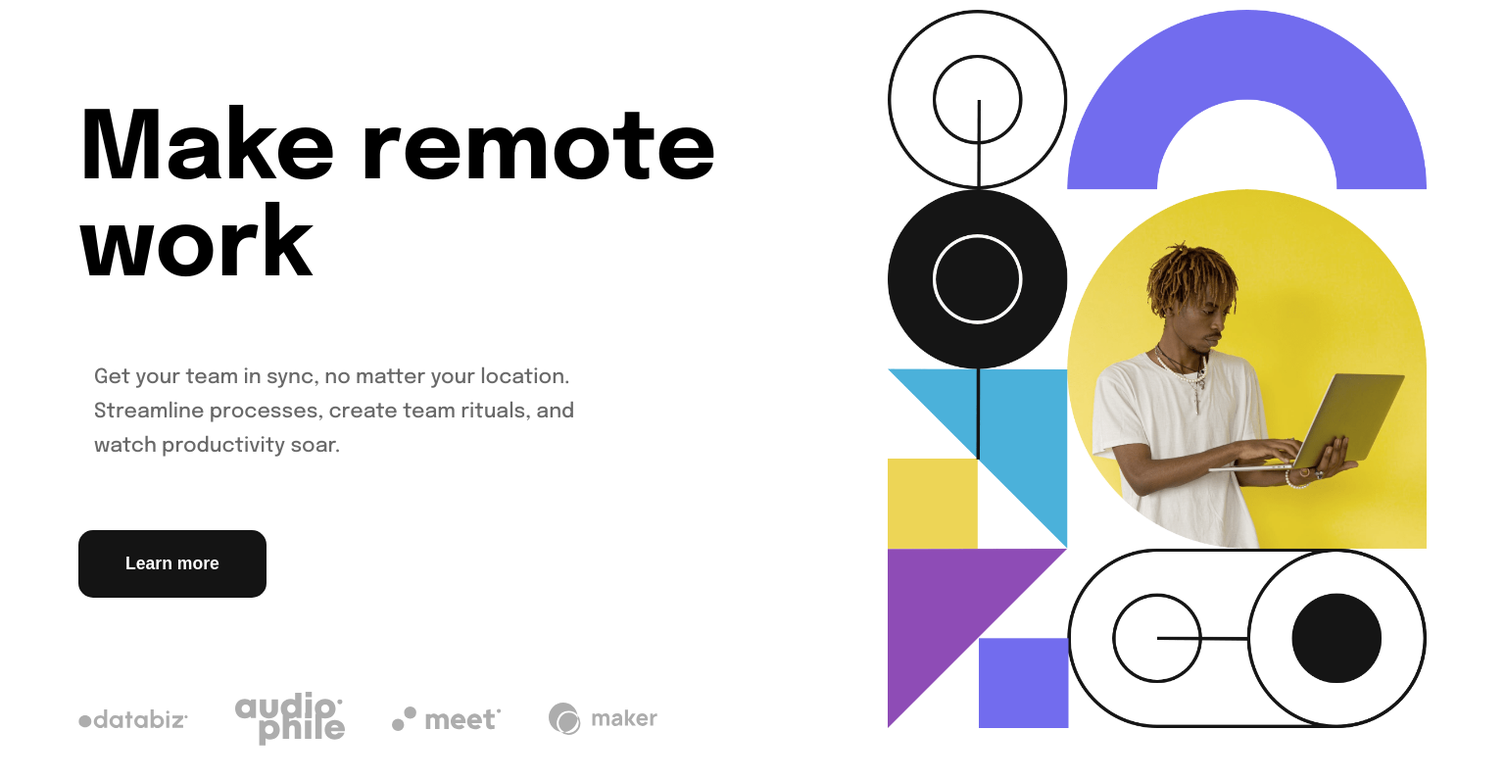
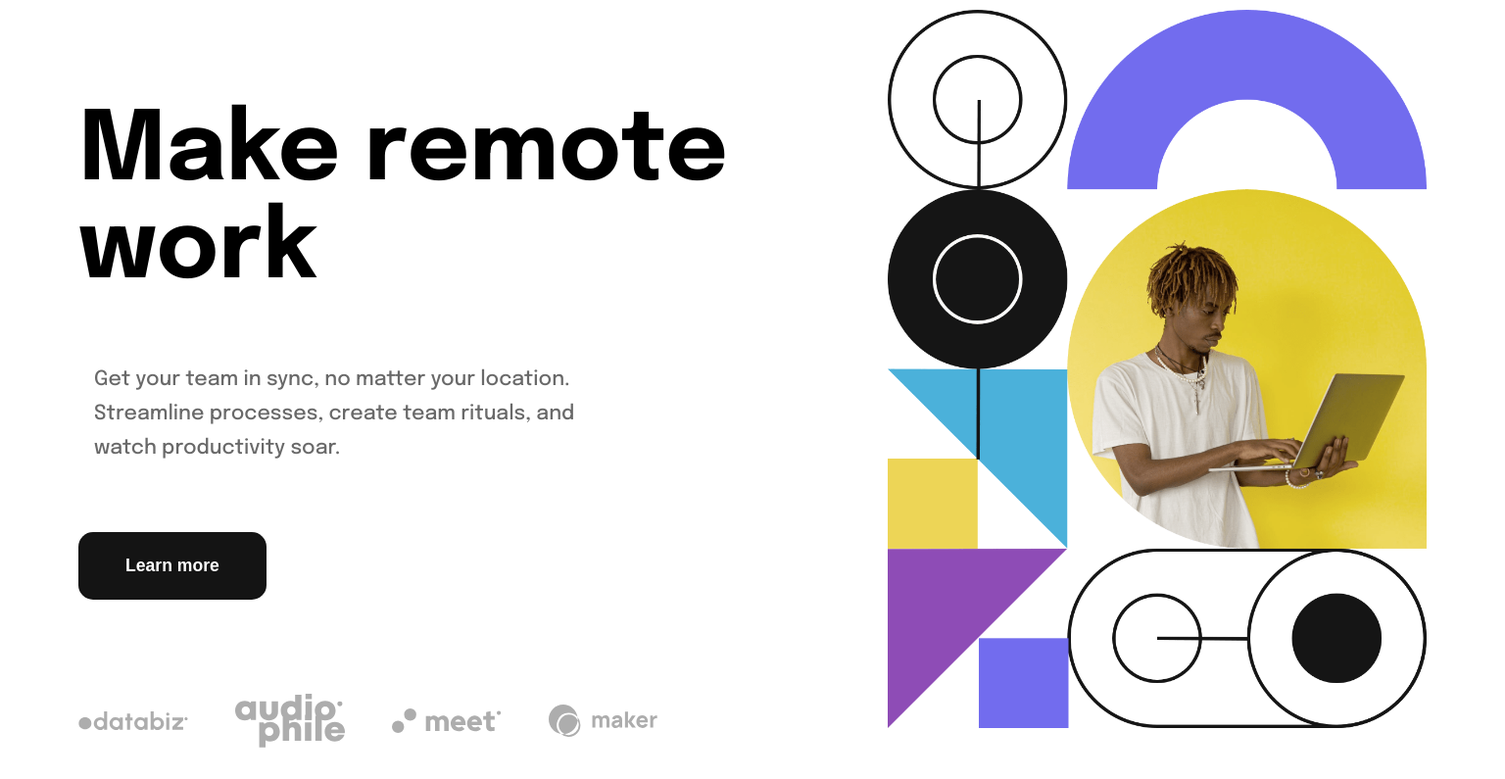
Before and after one commit to adarsh78/intro-section-with-dropdown-navigation, a plain HTML site: page index.html in a window 1536 px wide. Shown: the part 97-892 px from the top of the page at 98% size. Drawn offline with Linux system fonts and the light colour scheme.

Commit message:
css updated

```diff
--- a/styles.css
+++ b/styles.css
@@ -221,7 +221,7 @@ h4:hover{
   }
 
   .hero-about h1{
-        font-size: 6rem;
+        font-size: 6.1rem;
         margin-top: 6rem;
         text-align: left;
   }
```
